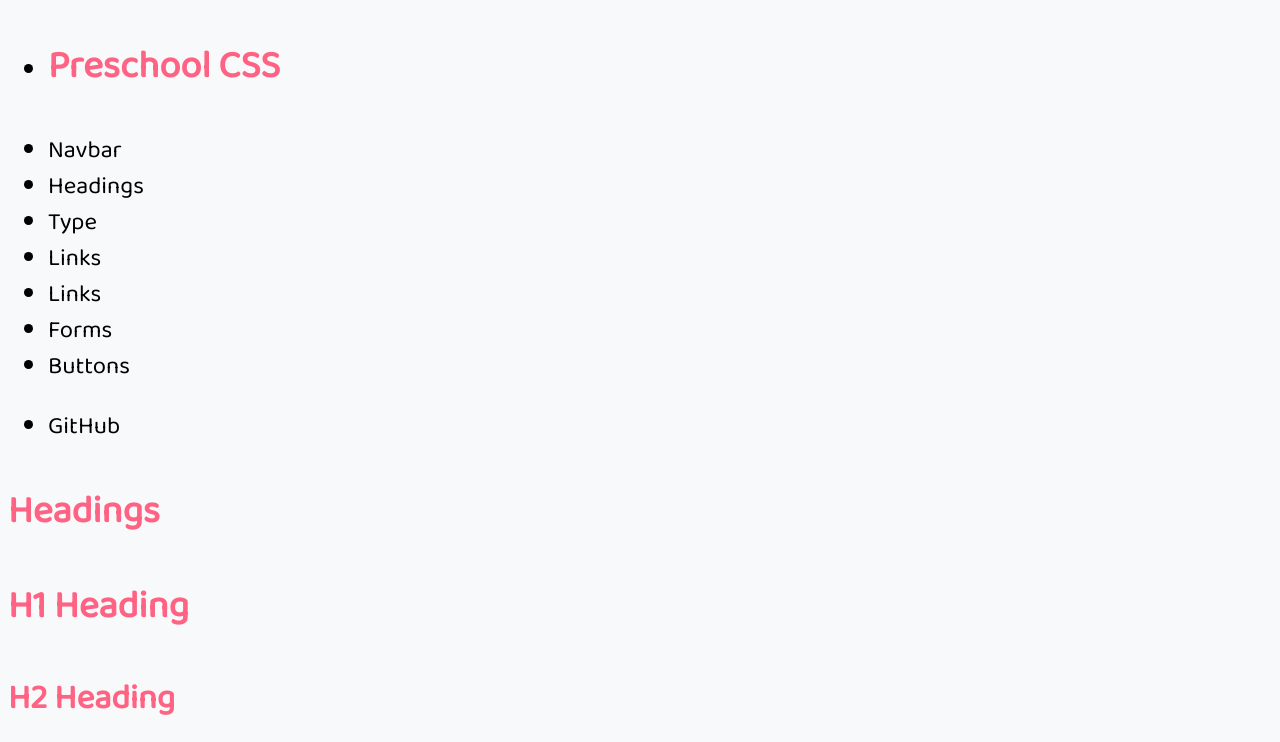
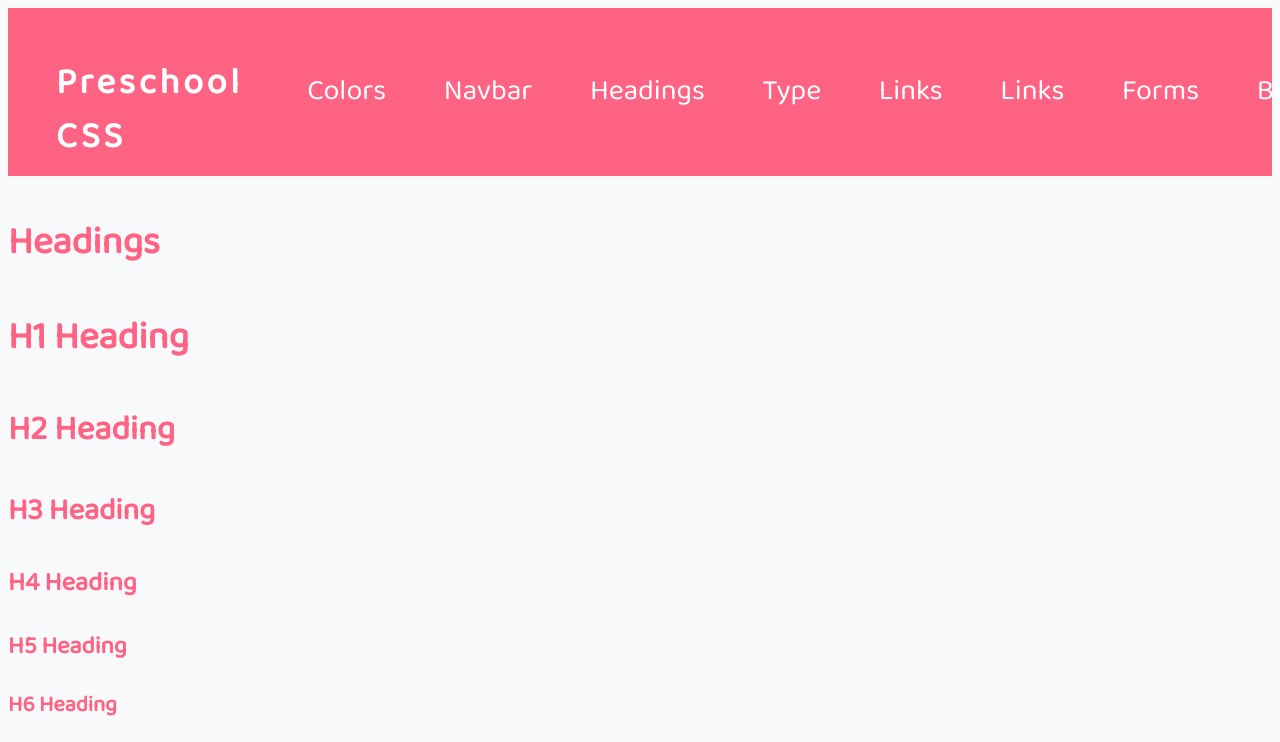
Before and after one commit to mcdott/framework-preschool-css, a website: page index.html in a window 1280 px wide. Shown: the top 742 px of the page. Drawn offline with Linux system fonts and the light colour scheme.

Commit message:
Adds navbar styles

```diff
--- /dev/null
+++ b/PreSchoolSCSS-navbar.scss
@@ -0,0 +1,52 @@
+/* Navbar */
+.navbar {
+  background-color: var(--color-primary);
+  color: var(--color-lightest);
+  display: flex;
+  justify-content: space-between;
+  flex-direction: row;
+  align-items: center;
+  padding: 0.5em;
+}
+
+.navbar.sticky {
+  top: 0;
+  position: -webkit-sticky;
+  position: sticky;
+}
+
+/* Nav ul styles */
+.navbar > ul {
+  margin: 0;
+  padding: 0;
+  list-style-type: none;
+  display: flex;
+  flex-direction: row;
+  justify-content: flex-start;
+  align-items: center;
+}
+
+/* Navbar links */
+.navbar a {
+  display: block;
+  padding: 0.5em 1em;
+  color: var(--color-lightest);
+  font-size: 1.2em;
+  border-radius: 5px;
+  transition: background-color 0.3s, color 0.3s;
+}
+
+.navbar a:hover {
+  background-color: var(--color-dark);
+  color: var(--color-light);
+}
+
+/* Navbar Title */
+.navbar .title {
+  color: var(--color-lightest);
+  font-weight: bold;
+  font-size: 1.5em;
+  letter-spacing: 0.1em;
+  margin-bottom: 0;
+  padding: 0 1em;
+}
--- a/PreSchoolSCSS.scss
+++ b/PreSchoolSCSS.scss
@@ -1,3 +1,5 @@
+@import "./PreSchoolSCSS-navbar.scss";
+
 /* Define custom properties */
 :root {
   /* Colors */
@@ -121,5 +123,6 @@ button {
 }
 
 button:hover {
-  background-color: var(--color-primary-dark);
+  background-color: var(--color-dark);
+  color: var(--color-light);
 }
--- a/index.html
+++ b/index.html
@@ -10,10 +10,10 @@
   <!-- Page Wraper -->
   <body class="dark">
     <!-- Page Navigation -->
-    <div class="navbar">
+    <div class="navbar sticky">
       <ul>
         <li><h1 class="title">Preschool CSS</h1></li>
-        <!-- <li><a href="#colors">Colors</a></li> -->
+        <li><a href="#colors">Colors</a></li>
         <li><a href="#navbar">Navbar</a></li>
         <li><a href="#headings">Headings</a></li>
         <li><a href="#type">Type</a></li>
@@ -21,7 +21,7 @@
         <li><a href="#colors">Links</a></li>
         <li><a href="#forms">Forms</a></li>
         <li><a href="#buttons">Buttons</a></li>
-        <!-- <li><a href="#footer">Footer</a></li> -->
+        <li><a href="#footer">Footer</a></li>
       </ul>
 
       <ul>
```
Also changed, not shown: PreSchoolCSS.css, 1 other file.
